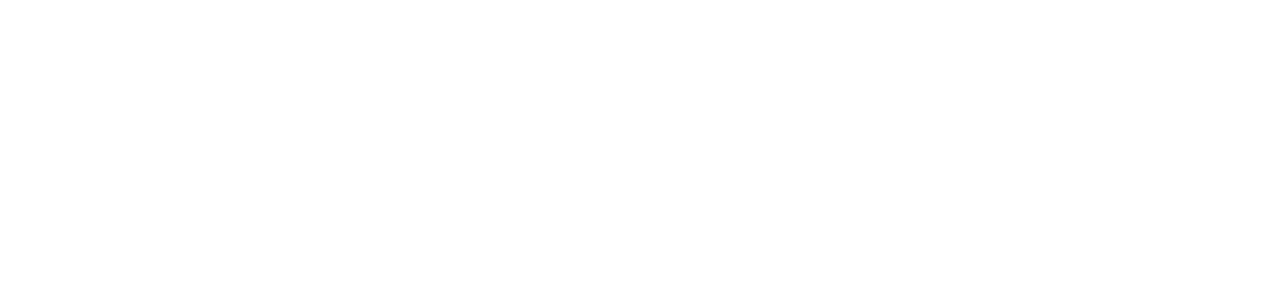
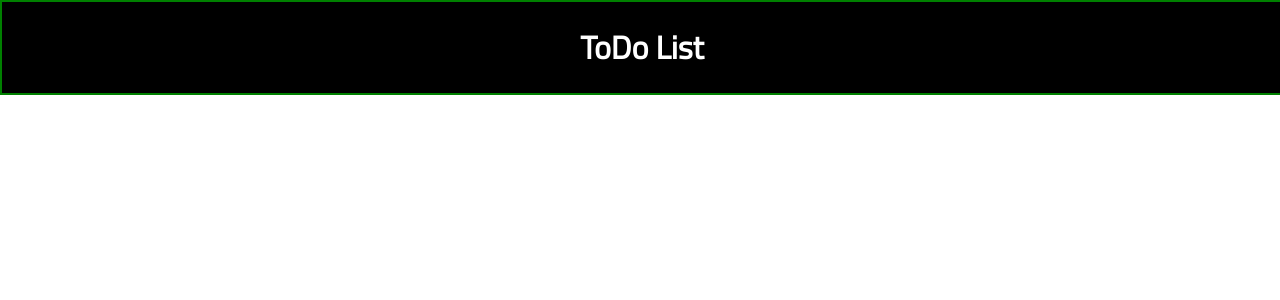
Before and after one commit to DevWichrowski/React-Todo-list, a React (Create React App) app: page / in a window 1280 px wide. Shown: the top 300 px of the page. Built offline with nearby package versions, Linux system fonts and the light colour scheme.

Commit message:
Added font familly

```diff
--- a/public/index.html
+++ b/public/index.html
@@ -3,6 +3,7 @@
   <head>
     <meta charset="utf-8">
     <link rel="shortcut icon" href="%PUBLIC_URL%/favicon.ico">
+    <link href="https://fonts.googleapis.com/css?family=Titillium+Web" rel="stylesheet">
     <meta name="viewport" content="width=device-width, initial-scale=1, shrink-to-fit=no">
     <meta name="theme-color" content="#000000">
     <!--
--- a/src/App.js
+++ b/src/App.js
@@ -5,6 +5,7 @@
   render() {
     return (
       <div className="App">
+        <h1>ToDo List</h1>
       </div>
     );
   }
--- a/src/style/App.css
+++ b/src/style/App.css
@@ -1,5 +1,10 @@
 .App {
+  font-family: "Titillium Web";
   text-align: center;
   background-color: black;
+  border: 2px solid green;
+  color: white;
+  width: 100%;
+  height: 100%;
 }
 /*# sourceMappingURL=App.css.map */
--- a/src/style/App.scss
+++ b/src/style/App.scss
@@ -1,4 +1,9 @@
 .App {
+    font-family: "Titillium Web";
     text-align: center;
     background-color: black;
+    border: 2px solid green;
+    color: white;
+    width: 100%;
+    height: 100%;
   }
```
Also changed, not shown: 1 other file (tests, documents, lock files or other folders).
